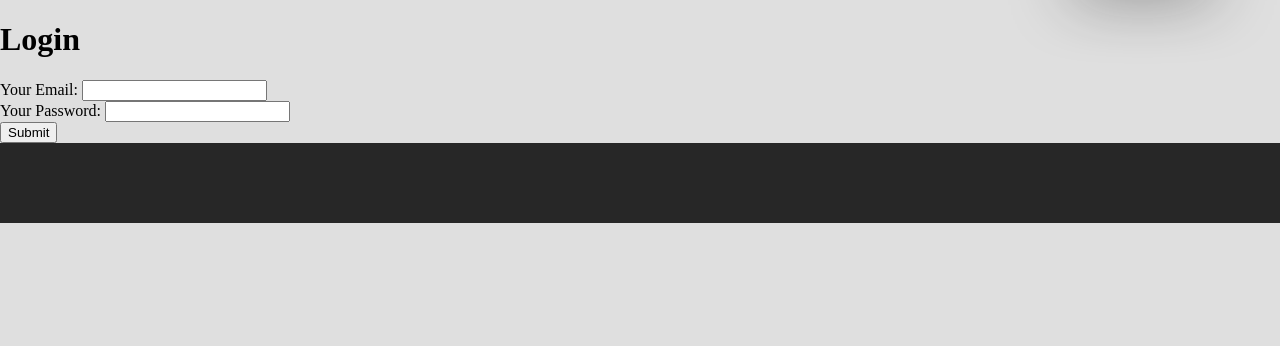
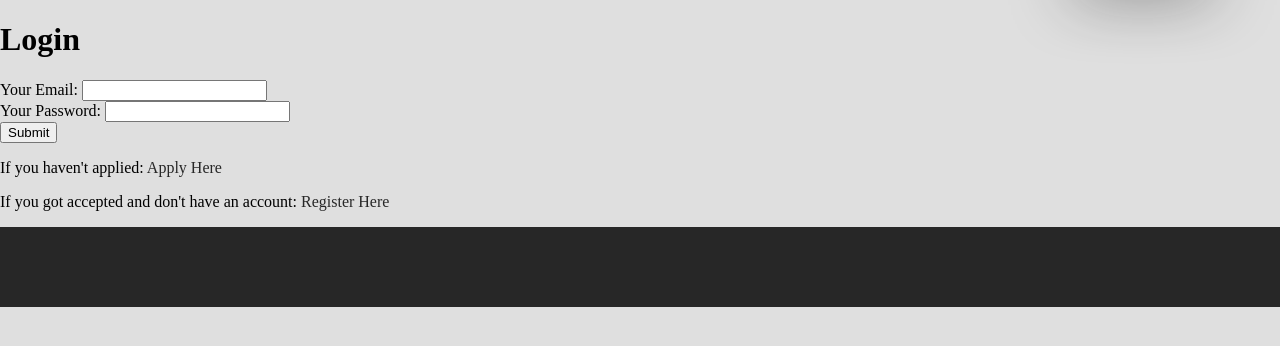
Before and after one commit to GoodMorninTech/GoodMorningTech, a Flask app: page /writers/login in a window 1280 px wide. Shown: the part 120-466 px from the top of the page. Run offline with Flask 3, Linux system fonts and the light colour scheme.

Commit message:
reformatting and clearer feedback to user

```diff
--- a/newspaper/templates/writer_login.html
+++ b/newspaper/templates/writer_login.html
@@ -21,4 +21,10 @@
         <br>
         <input type="submit">
     </form>
+    <p class="text-blue-600">
+        If you haven't applied: <a href="{{ url_for('views.writer_apply') }}">Apply Here</a>
+    </p>
+    <p class="text-blue-600">
+        If you got accepted and don't have an account: <a href="{{ url_for('views.writer_register') }}">Register Here</a>
+    </p>
 {% endblock %}
--- a/newspaper/templates/writer_register.html
+++ b/newspaper/templates/writer_register.html
@@ -26,4 +26,10 @@
         <br>
         <input type="submit">
     </form>
+    <p class="text-blue-600">
+        If you haven't applied: <a href="{{ url_for('views.writer_apply') }}">Apply Here</a>
+    </p>
+    <p class="text-blue-600">
+        If you registered already: <a href="{{ url_for('views.writer_login') }}">Login Here</a>
+    </p>
 {% endblock %}
--- a/newspaper/views.py
+++ b/newspaper/views.py
@@ -228,7 +228,7 @@ def api_news():
 
 
 @bp.route("/writers/apply", methods=("POST", "GET"))
-def apply():
+def writer_apply():
     if request.method == "POST":
         email = request.form["email"]
         name = request.form["name"]
@@ -259,12 +259,15 @@ def writer_login():
         email = request.form["email"]
         password = request.form["password"]
         writer = mongo.db.writers.find_one({"email": email, "accepted": True})
+
         if not writer:
             return render_template("writer_login.html", status=f'You are not a writer!')
         elif not check_password_hash(writer["password"], password):
             return render_template("writer_login.html", status=f'Wrong password!')
+
         session["writer"] = {"email": email, "logged_in": True}
-        return redirect(url_for("views.writers"))
+
+        return redirect(url_for("views.writer_portal"))
     return render_template("writer_login.html", status=None)
 
 
@@ -274,15 +277,20 @@ def writer_register():
         email = request.form["email"]
         password = request.form["password"]
         password_confirm = request.form["password_confirm"]
+
         if password != password_confirm:
             return render_template("writer_register.html", status=f'Passwords dont match!')
+
         writer = mongo.db.writers.find_one({"email": email, "accepted": True})
         if not writer:
-            return render_template("writer_register.html", status=f'You are not a writer!')
+            return render_template("writer_register.html", status=f'You are not a writer! Please apply first')
         elif writer["password"]:
-            return render_template("writer_register.html", status=f'You are already registered!')
+            return render_template("writer_register.html", status=f'You are already registered! Please login')
+
         mongo.db.writers.update_one({"email": email, "accepted": True}, {"$set": {"password": generate_password_hash(password)}})
-        return render_template("writer_register.html", status=f'You are now registered!')
+
+        return render_template("writer_register.html", status=f'You are now registered! You can now login.')
+    # If method is GET
     return render_template("writer_register.html", status=None)
 
 # needs to be signed in to access
@@ -293,7 +301,9 @@ def writer_create():
     return render_template("writer_create.html", status=None)
 
 @bp.route("/writers/portal")
-def writers_portal():
+def writer_portal():
+    if not session.get("writer") or session.get("writer")["logged_in"] is False:
+        return redirect(url_for("views.writer_login"))
     return render_template("writers_portal.html")
 
 @bp.errorhandler(404)
```
